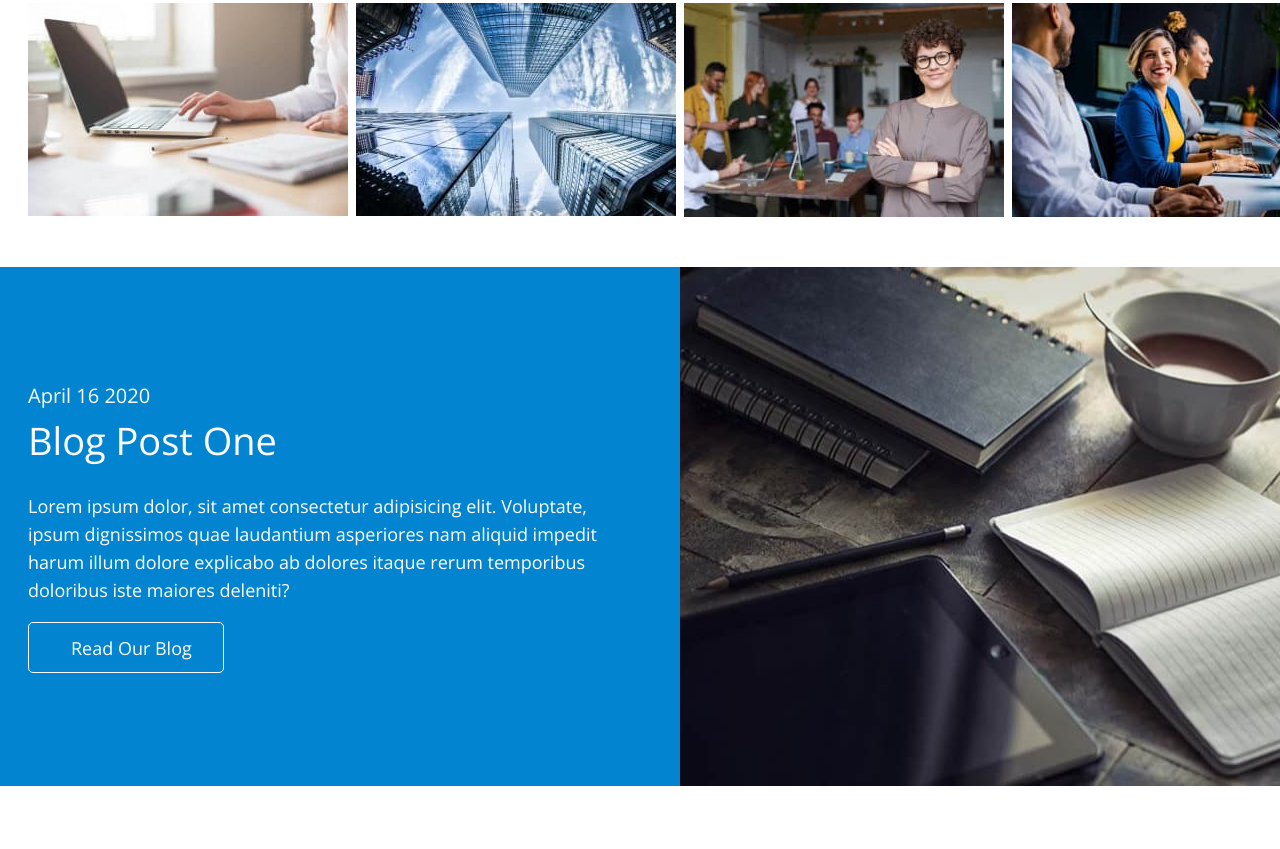
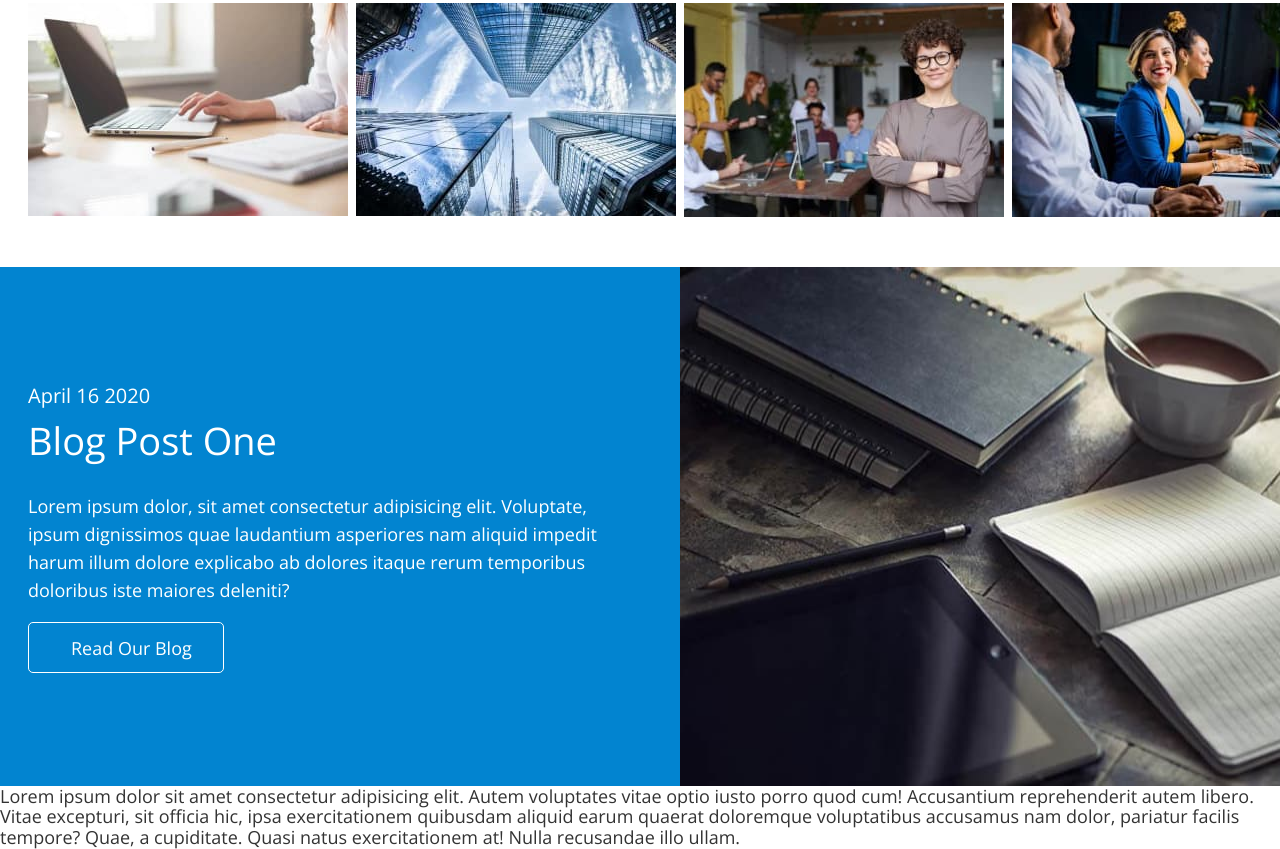
Before and after one commit to KalchIgor/Pr-13-14, a plain HTML site: page index.html in a window 1280 px wide. Shown: the part 2039-2888 px from the top of the page. Before the commit the page ends 2825 px from the top, so only its background shows below. Drawn offline with nearby package versions, Linux system fonts and the light colour scheme.

Commit message:
add conflict

```diff
--- a/index.html
+++ b/index.html
@@ -190,8 +190,23 @@
             <a href="" class="blog-btn link">Read Our Blog</a>
           </div>
 
-          <img src="./images/blog/blog-img.jpg" alt="blog " width="680" height="517" class="blog-img" />
+          <img
+            src="./images/blog/blog-img.jpg"
+            alt="blog "
+            width="680"
+            height="517"
+            class="blog-img"
+          />
         </div>
+      </section>
+
+      <!-- team -->
+      <section>
+        Lorem ipsum dolor sit amet consectetur adipisicing elit. Autem voluptates vitae optio iusto
+        porro quod cum! Accusantium reprehenderit autem libero. Vitae excepturi, sit officia hic,
+        ipsa exercitationem quibusdam aliquid earum quaerat doloremque voluptatibus accusamus nam
+        dolor, pariatur facilis tempore? Quae, a cupiditate. Quasi natus exercitationem at! Nulla
+        recusandae illo ullam.
       </section>
     </main>
   </body>
```
